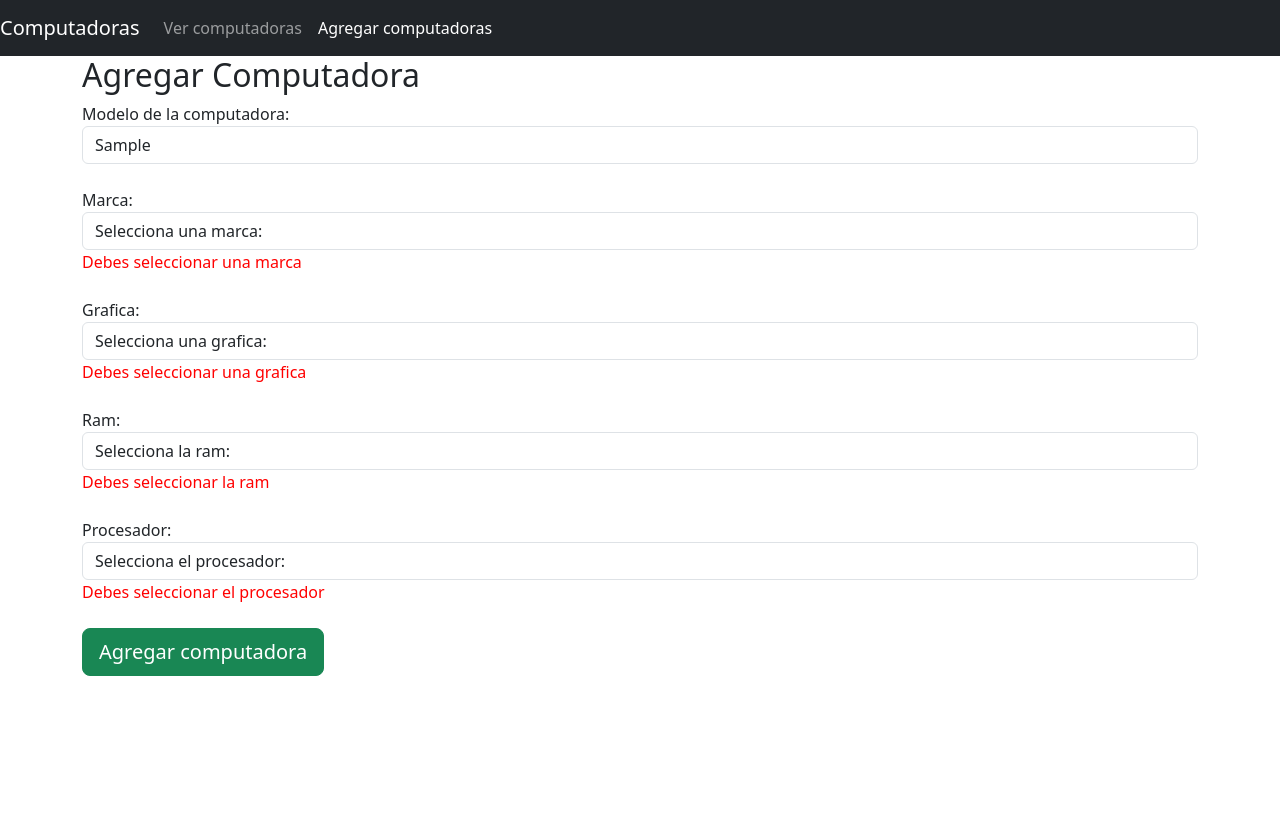
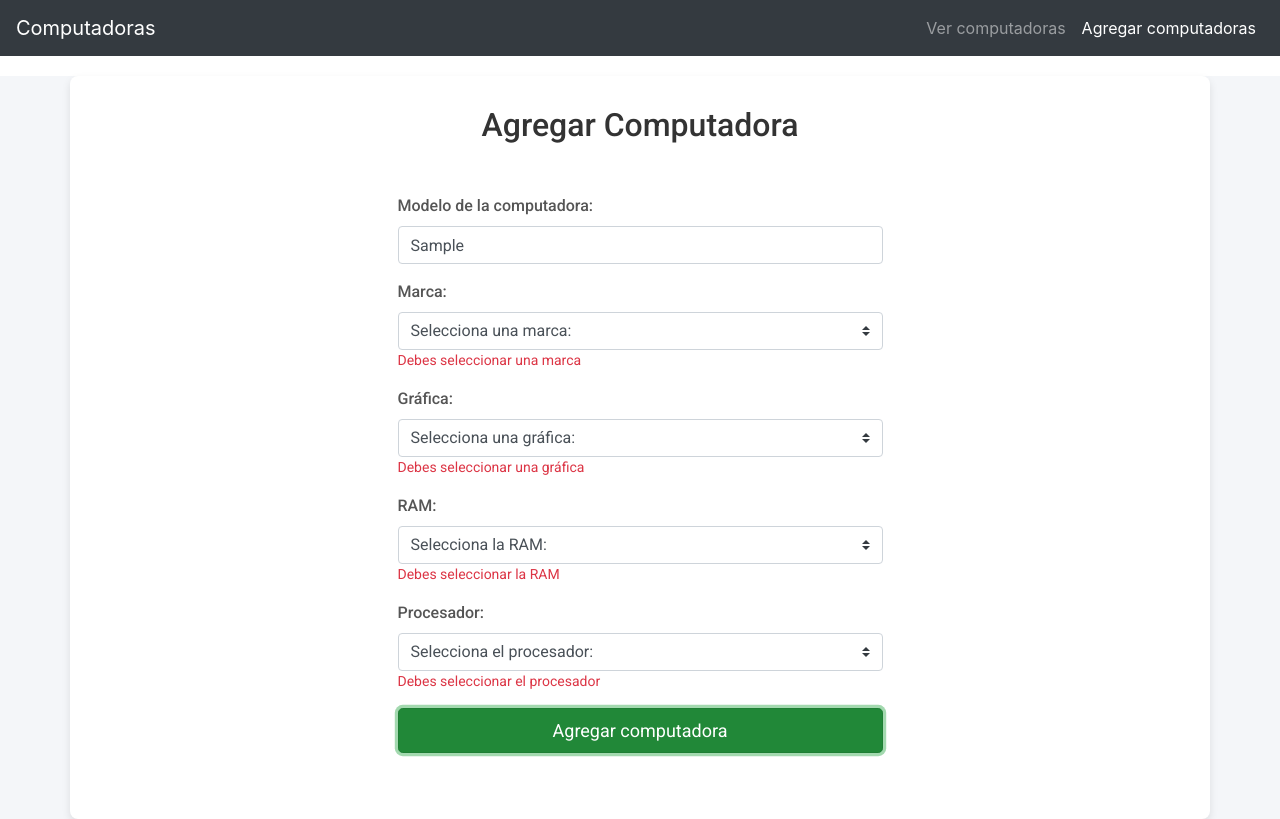
Before and after one commit to ChrisAlegria/PC-Mean, an Angular app: page /agregar-computadora in a window 1280 px wide. Both pictures are taken after typing "Sample" into the empty fields and a click on the button "Agregar computadora". Built offline with nearby package versions, Linux system fonts and the light colour scheme.

Commit message:
Upgrade: General Styles For HTML

```diff
--- a/src/app/pages/agregar-computadora/agregar-computadora.component.html
+++ b/src/app/pages/agregar-computadora/agregar-computadora.component.html
@@ -1,19 +1,62 @@
+<!DOCTYPE html>
+<html lang="es">
+<head>
+    <meta charset="UTF-8">
+    <meta name="viewport" content="width=device-width, initial-scale=1.0">
+    <title>Agregar Computadora</title>
+    <link href="https://maxcdn.bootstrapcdn.com/bootstrap/4.5.2/css/bootstrap.min.css" rel="stylesheet">
+    <link href="https://fonts.googleapis.com/css2?family=Roboto:wght@300;400;500;700&display=swap" rel="stylesheet">
+    <style>
+        body {
+            background-color: #f4f6f9;
+            font-family: 'Roboto', sans-serif;
+        }
+        .container {
+            margin-top: 20px;
+            background-color: #fff;
+            padding: 30px;
+            box-shadow: 0 4px 8px rgba(0, 0, 0, 0.1);
+            border-radius: 8px;
+        }
+        h2 {
+            font-weight: 500;
+            color: #333;
+            margin-bottom: 30px;
+        }
+        .form-group label {
+            font-weight: 500;
+            color: #555;
+        }
+        .form-group .form-control {
+            border-radius: 4px;
+        }
+        .form-group .custom-select {
+            border-radius: 4px;
+        }
+        .form-group .btn-block {
+            font-size: 18px;
+        }
+        .form-group .text-danger {
+            color: #dc3545;
+            font-size: 14px;
+        }
+    </style>
+</head>
+<body>
+
 <div class="container">
-    <h2>Agregar Computadora</h2>
+    <h2 class="text-center">Agregar Computadora</h2>
     <div class="row justify-content-center">
-        <div class="cold-md-4">
+        <div class="col-md-6">
             <div class="card-body">
                 <form [formGroup]="computadoraForm" (ngSubmit)="onSubmit()">
                     <div class="form-group">
                         <label for="modelo">Modelo de la computadora:</label>
                         <input type="text" class="form-control" formControlName="modelo"/>
-                        <!-- Mensaje de error de validacion -->
-                        <div style="color: red;" *ngIf="enviado && myForm['modelo'].errors?.['required']">
+                        <div class="text-danger" *ngIf="enviado && myForm['modelo'].errors?.['required']">
                             Este campo es obligatorio
                         </div>
                     </div>
-
-                    <br/>
 
                     <div class="form-group">
                         <label for="marca">Marca:</label>
@@ -21,55 +64,43 @@
                             <option value="">Selecciona una marca:</option>
                             <option *ngFor="let marca of computadoraMarca" value="{{marca}}">{{marca}}</option>
                         </select>
-                          <!-- Mensaje de error de validacion -->
-                        <div style="color: red;" *ngIf="enviado && myForm['marca'].errors?.['required']">
+                        <div class="text-danger" *ngIf="enviado && myForm['marca'].errors?.['required']">
                             Debes seleccionar una marca
                         </div>
                     </div>
 
-                    <br/>
-
                     <div class="form-group">
-                        <label for="grafica">Grafica:</label>
+                        <label for="grafica">Gráfica:</label>
                         <select class="custom-select form-control" (change)="actualizarGrafica($event.target.value)" formControlName="grafica">
-                            <option value="">Selecciona una grafica:</option>
+                            <option value="">Selecciona una gráfica:</option>
                             <option *ngFor="let grafica of computadoraGrafica" value="{{grafica}}">{{grafica}}</option>
                         </select>
-                          <!-- Mensaje de error de validacion -->
-                        <div style="color: red;" *ngIf="enviado && myForm['grafica'].errors?.['required']">
-                            Debes seleccionar una grafica
+                        <div class="text-danger" *ngIf="enviado && myForm['grafica'].errors?.['required']">
+                            Debes seleccionar una gráfica
                         </div>
                     </div>
 
-                    <br/>
-
                     <div class="form-group">
-                        <label for="ram">Ram:</label>
+                        <label for="ram">RAM:</label>
                         <select class="custom-select form-control" (change)="actualizarRam($event.target.value)" formControlName="ram">
-                            <option value="">Selecciona la ram:</option>
+                            <option value="">Selecciona la RAM:</option>
                             <option *ngFor="let ram of computadoraRam" value="{{ram}}">{{ram}}</option>
                         </select>
-                          <!-- Mensaje de error de validacion -->
-                        <div style="color: red;" *ngIf="enviado && myForm['ram'].errors?.['required']">
-                            Debes seleccionar la ram
+                        <div class="text-danger" *ngIf="enviado && myForm['ram'].errors?.['required']">
+                            Debes seleccionar la RAM
                         </div>
                     </div>
 
-                    <br/>
-
                     <div class="form-group">
-                        <label for="ram">Procesador:</label>
+                        <label for="procesador">Procesador:</label>
                         <select class="custom-select form-control" (change)="actualizarProcesador($event.target.value)" formControlName="procesador">
                             <option value="">Selecciona el procesador:</option>
                             <option *ngFor="let procesador of computadoraProcesador" value="{{procesador}}">{{procesador}}</option>
                         </select>
-                          <!-- Mensaje de error de validacion -->
-                        <div style="color: red;" *ngIf="enviado && myForm['procesador'].errors?.['required']">
+                        <div class="text-danger" *ngIf="enviado && myForm['procesador'].errors?.['required']">
                             Debes seleccionar el procesador
                         </div>
                     </div>
-
-                    <br/>
 
                     <div class="form-group">
                         <button class="btn btn-success btn-lg btn-block" type="submit">Agregar computadora</button>
@@ -79,3 +110,9 @@
         </div>
     </div>
 </div>
+
+<script src="https://ajax.googleapis.com/ajax/libs/jquery/3.5.1/jquery.min.js"></script>
+<script src="https://cdnjs.cloudflare.com/ajax/libs/popper.js/1.16.0/umd/popper.min.js"></script>
+<script src="https://maxcdn.bootstrapcdn.com/bootstrap/4.5.2/js/bootstrap.min.js"></script>
+</body>
+</html>
--- a/src/app/pages/editar-computadora/editar-computadora.component.html
+++ b/src/app/pages/editar-computadora/editar-computadora.component.html
@@ -1,19 +1,62 @@
+<!DOCTYPE html>
+<html lang="es">
+<head>
+    <meta charset="UTF-8">
+    <meta name="viewport" content="width=device-width, initial-scale=1.0">
+    <title>Editar Computadora</title>
+    <link href="https://maxcdn.bootstrapcdn.com/bootstrap/4.5.2/css/bootstrap.min.css" rel="stylesheet">
+    <link href="https://fonts.googleapis.com/css2?family=Roboto:wght@300;400;500;700&display=swap" rel="stylesheet">
+    <style>
+        body {
+            background-color: #f4f6f9;
+            font-family: 'Roboto', sans-serif;
+        }
+        .container {
+            margin-top: 20px;
+            background-color: #fff;
+            padding: 30px;
+            box-shadow: 0 4px 8px rgba(0, 0, 0, 0.1);
+            border-radius: 8px;
+        }
+        h2 {
+            font-weight: 500;
+            color: #333;
+            margin-bottom: 30px;
+        }
+        .form-group label {
+            font-weight: 500;
+            color: #555;
+        }
+        .form-group .form-control {
+            border-radius: 4px;
+        }
+        .form-group .custom-select {
+            border-radius: 4px;
+        }
+        .form-group .btn-block {
+            font-size: 18px;
+        }
+        .form-group .text-danger {
+            color: #dc3545;
+            font-size: 14px;
+        }
+    </style>
+</head>
+<body>
+
 <div class="container">
-    <h2>Modificar Computadora</h2>
+    <h2 class="text-center">Editar Computadora</h2>
     <div class="row justify-content-center">
-        <div class="cold-md-4">
+        <div class="col-md-6">
             <div class="card-body">
                 <form [formGroup]="editarComputadoraForm" (ngSubmit)="onSubmit()">
                     <div class="form-group">
                         <label for="modelo">Modelo de la computadora:</label>
                         <input type="text" class="form-control" formControlName="modelo"/>
-                        <!-- Mensaje de error de validacion -->
-                        <div style="color: red;" *ngIf="enviado && myForm['modelo'].errors?.['required']">
+                        <div class="text-danger" *ngIf="enviado && myForm['modelo'].errors?.['required']">
                             Este campo es obligatorio
                         </div>
                     </div>
-
-                    <br/>
 
                     <div class="form-group">
                         <label for="marca">Marca:</label>
@@ -21,61 +64,55 @@
                             <option value="">Selecciona una marca:</option>
                             <option *ngFor="let marca of computadoraMarca" value="{{marca}}">{{marca}}</option>
                         </select>
-                          <!-- Mensaje de error de validacion -->
-                        <div style="color: red;" *ngIf="enviado && myForm['marca'].errors?.['required']">
+                        <div class="text-danger" *ngIf="enviado && myForm['marca'].errors?.['required']">
                             Debes seleccionar una marca
                         </div>
                     </div>
 
-                    <br/>
-
                     <div class="form-group">
-                        <label for="grafica">Grafica:</label>
+                        <label for="grafica">Gráfica:</label>
                         <select class="custom-select form-control" (change)="actualizarGrafica($event.target.value)" formControlName="grafica">
-                            <option value="">Selecciona una grafica:</option>
+                            <option value="">Selecciona una gráfica:</option>
                             <option *ngFor="let grafica of computadoraGrafica" value="{{grafica}}">{{grafica}}</option>
                         </select>
-                          <!-- Mensaje de error de validacion -->
-                        <div style="color: red;" *ngIf="enviado && myForm['grafica'].errors?.['required']">
-                            Debes seleccionar una grafica
+                        <div class="text-danger" *ngIf="enviado && myForm['grafica'].errors?.['required']">
+                            Debes seleccionar una gráfica
                         </div>
                     </div>
 
-                    <br/>
-
                     <div class="form-group">
-                        <label for="ram">Ram:</label>
+                        <label for="ram">RAM:</label>
                         <select class="custom-select form-control" (change)="actualizarRam($event.target.value)" formControlName="ram">
-                            <option value="">Selecciona la ram:</option>
+                            <option value="">Selecciona la RAM:</option>
                             <option *ngFor="let ram of computadoraRam" value="{{ram}}">{{ram}}</option>
                         </select>
-                          <!-- Mensaje de error de validacion -->
-                        <div style="color: red;" *ngIf="enviado && myForm['ram'].errors?.['required']">
-                            Debes seleccionar la ram
+                        <div class="text-danger" *ngIf="enviado && myForm['ram'].errors?.['required']">
+                            Debes seleccionar la RAM
                         </div>
                     </div>
 
-                    <br/>
-
                     <div class="form-group">
-                        <label for="ram">Procesador:</label>
+                        <label for="procesador">Procesador:</label>
                         <select class="custom-select form-control" (change)="actualizarProcesador($event.target.value)" formControlName="procesador">
                             <option value="">Selecciona el procesador:</option>
                             <option *ngFor="let procesador of computadoraProcesador" value="{{procesador}}">{{procesador}}</option>
                         </select>
-                          <!-- Mensaje de error de validacion -->
-                        <div style="color: red;" *ngIf="enviado && myForm['procesador'].errors?.['required']">
+                        <div class="text-danger" *ngIf="enviado && myForm['procesador'].errors?.['required']">
                             Debes seleccionar el procesador
                         </div>
                     </div>
 
-                    <br/>
-
                     <div class="form-group">
-                        <button class="btn btn-success btn-lg btn-block" type="submit">Modificar computadora</button>
+                        <button class="btn btn-success btn-lg btn-block" type="submit">Editar computadora</button>
                     </div>
                 </form>
             </div>
         </div>
     </div>
 </div>
+
+<script src="https://ajax.googleapis.com/ajax/libs/jquery/3.5.1/jquery.min.js"></script>
+<script src="https://cdnjs.cloudflare.com/ajax/libs/popper.js/1.16.0/umd/popper.min.js"></script>
+<script src="https://maxcdn.bootstrapcdn.com/bootstrap/4.5.2/js/bootstrap.min.js"></script>
+</body>
+</html>
--- a/src/app/pages/listar-computadoras/listar-computadoras.component.html
+++ b/src/app/pages/listar-computadoras/listar-computadoras.component.html
@@ -1,40 +1,97 @@
+<!DOCTYPE html>
+<html lang="es">
+<head>
+    <meta charset="UTF-8">
+    <meta name="viewport" content="width=device-width, initial-scale=1.0">
+    <title>Listado de Computadoras</title>
+    <link href="https://maxcdn.bootstrapcdn.com/bootstrap/4.5.2/css/bootstrap.min.css" rel="stylesheet">
+    <link href="https://fonts.googleapis.com/css2?family=Roboto:wght@300;400;500;700&display=swap" rel="stylesheet">
+    <style>
+        body {
+            background-color: #f4f6f9;
+            font-family: 'Roboto', sans-serif;
+        }
+        .container {
+            margin-top: 20px; /* Ajustamos el margen superior */
+            background-color: #fff;
+            padding: 30px;
+            box-shadow: 0 4px 8px rgba(0, 0, 0, 0.1);
+            border-radius: 8px;
+        }
+        h2 {
+            font-weight: 500;
+            color: #333;
+            margin-bottom: 30px;
+        }
+        .table thead th {
+            background-color: #007bff;
+            color: white;
+            text-align: center;
+        }
+        .table tbody tr {
+            transition: background-color 0.3s;
+        }
+        .table tbody tr:hover {
+            background-color: #e9ecef;
+        }
+        .no-data {
+            color: #dc3545;
+            font-weight: bold;
+            font-size: 18px;
+        }
+        .btn-group .btn {
+            margin-right: 5px;
+        }
+        .btn-warning {
+            background-color: #ffc107;
+            border-color: #ffc107;
+        }
+        .btn-danger {
+            background-color: #dc3545;
+            border-color: #dc3545;
+        }
+    </style>
+</head>
+<body>
+
 <div class="container">
-    <h2>Listado de computadoras</h2>
+    <h2 class="text-center">Listado de Computadoras</h2>
 
-    <p *ngIf="computadoras.length<=0" class="text-center">No hay computadoras registradas</p>
+    <p *ngIf="computadoras.length <= 0" class="text-center no-data">No hay computadoras registradas</p>
 
-    <table *ngIf="computadoras.length>0" class="table table-bordered">
-        <thead class="table-success">
+    <table *ngIf="computadoras.length > 0" class="table table-bordered table-hover">
+        <thead>
             <tr>
                 <th scope="col">ID Computadora</th>
                 <th scope="col">Modelo</th>
                 <th scope="col">Marca</th>
-                <th scope="col">Grafica</th>
-                <th scope="col">Ram</th>
+                <th scope="col">Gráfica</th>
+                <th scope="col">RAM</th>
                 <th scope="col">Procesador</th>
-                <th scope="col">Editar</th>
-                <th scope="col">Eliminar</th>
+                <th scope="col">Acciones</th>
             </tr>
         </thead>
         <tbody>
             <tr *ngFor="let computadora of computadoras; let i = index">
                 <td>{{ computadora._id }}</td>
-                <td>{{ computadora.modelo}}</td>
+                <td>{{ computadora.modelo }}</td>
                 <td>{{ computadora.marca }}</td>
                 <td>{{ computadora.grafica }}</td>
                 <td>{{ computadora.ram }}</td>
                 <td>{{ computadora.procesador }}</td>
                 <td>
-                    <span [routerLink]="['/editar-computadora',computadora._id]">
-                        <button type="button" class="btn btn-warning btn-sm">Editar</button>
-                    </span>
-                </td>
-                <td>
-                    <span (click)="eliminarComputadora(computadora,i)">
-                        <button type="button" class="btn btn-danger btn-sm">Eliminar</button>
-                    </span>
+                    <div class="btn-group" role="group">
+                        <a [routerLink]="['/editar-computadora', computadora._id]" class="btn btn-warning btn-sm">Editar</a>
+                        <button type="button" class="btn btn-danger btn-sm" (click)="eliminarComputadora(computadora, i)">Eliminar</button>
+                    </div>
                 </td>
             </tr>
         </tbody>
     </table>
 </div>
+
+<script src="https://ajax.googleapis.com/ajax/libs/jquery/3.5.1/jquery.min.js"></script>
+<script src="https://cdnjs.cloudflare.com/ajax/libs/popper.js/1.16.0/umd/popper.min.js"></script>
+<script src="https://maxcdn.bootstrapcdn.com/bootstrap/4.5.2/js/bootstrap.min.js"></script>
+</body>
+</html>
```
